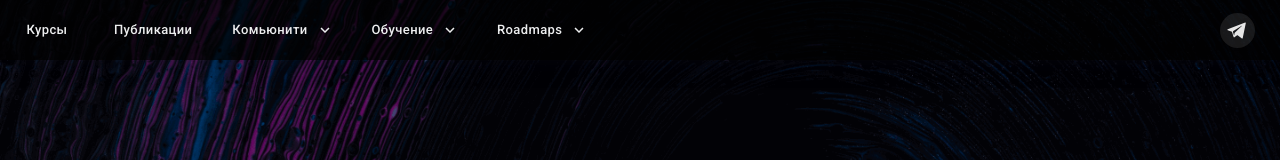
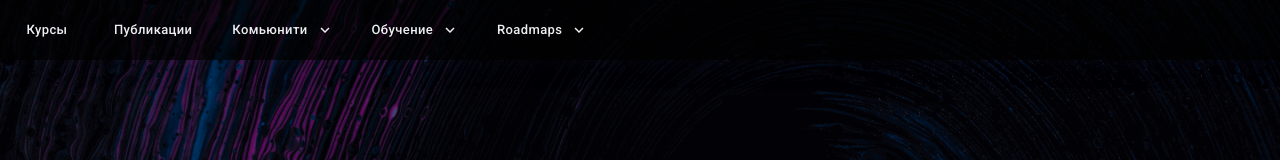
Before and after one commit to letscode-dev/letscode-dev.github.io, a Next.js app: page / in a window 1280 px wide. Shown: the top 160 px of the page. Built offline with nearby package versions, Linux system fonts and the light colour scheme.

Commit message:
Bash Script Commit

```diff
--- a/app/index/components/Header/Header.jsx
+++ b/app/index/components/Header/Header.jsx
@@ -32,12 +32,12 @@ const Header = () => {
                 ))}
             </ul>
 
-            <a
+            {/* <a
                 href="https://t.me/letscodedev_bot"
                 title="Telegram Bot"
                 target="_blank"
                 className={styles.messenger}
-            ></a>
+            ></a> */}
         </div>
     )
 }
--- a/app/index/components/Header/Header.module.css
+++ b/app/index/components/Header/Header.module.css
@@ -30,7 +30,7 @@
     display: none;
 }
 
-.messenger {
+/* .messenger {
     display: block;
     width: 35px;
     height: 35px;
@@ -47,7 +47,7 @@
 }
 .messenger:hover {
     filter: invert(30%);
-}
+} */
 
 /* .logo {
     width: 70px;
```
